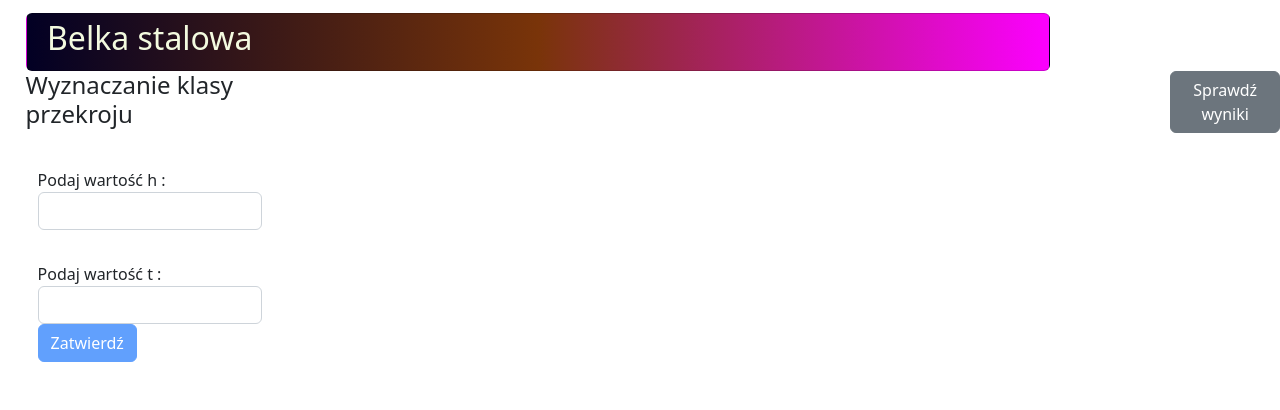
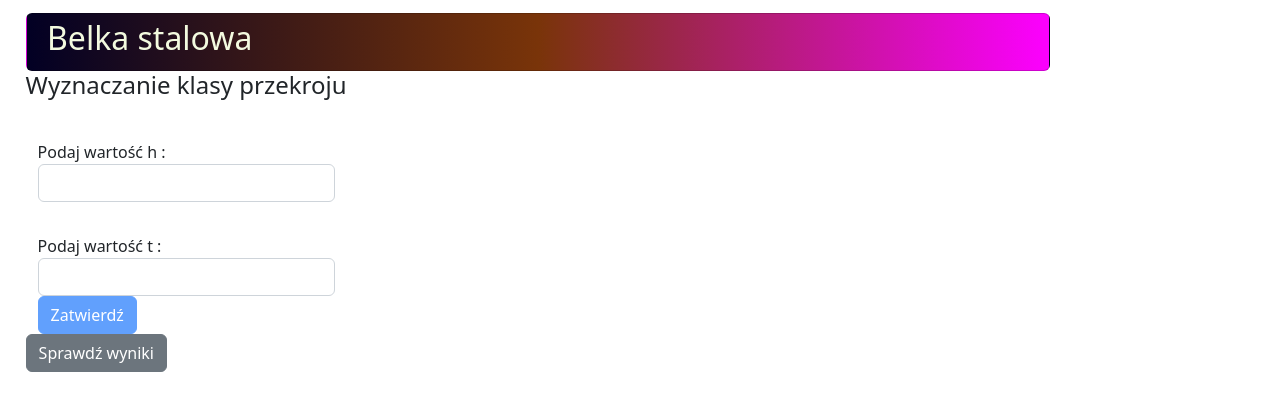
Before and after one commit to maciejmar/belka-stalowa, an Angular app: page /intersection in a window 1280 px wide. Shown: the top 410 px of the page. Built offline with nearby package versions, Linux system fonts and the light colour scheme.

Commit message:
len as param in wmin and imin

```diff
--- a/src/app/calculated-results/calculated-results.component.ts
+++ b/src/app/calculated-results/calculated-results.component.ts
@@ -59,7 +59,8 @@ export class CalculatedResultsComponent implements OnInit {
     this.fromFormService.getResults().subscribe(data =>
       {
         this.results = data;
-        this.Minim= this.results[7];
+        const len = this.results.length;
+        this.Minim= this.results[len-1];
 
         const wmin = this.Minim.toString()[7]
         const imin = this.Minim.toString()[8]
--- a/src/app/scinanie/usability/support/intersection/intersection.component.css
+++ b/src/app/scinanie/usability/support/intersection/intersection.component.css
@@ -1,3 +1,6 @@
+a{
+    text-decoration: none;
+}
 .form-margin{
 
     margin-left:2%;
--- a/src/app/scinanie/usability/support/intersection/intersection.component.html
+++ b/src/app/scinanie/usability/support/intersection/intersection.component.html
@@ -14,11 +14,12 @@
       </form>
 
    </div>
+   <a routerLink ="/">
+    <button class="btn btn-secondary">Sprawdź wyniki</button>
+  </a>
   </div>
 
 
 
-  <a routerLink ="/">
-    <button class="btn btn-secondary">Sprawdź wyniki</button>
-  </a>
+
 </div>
```
